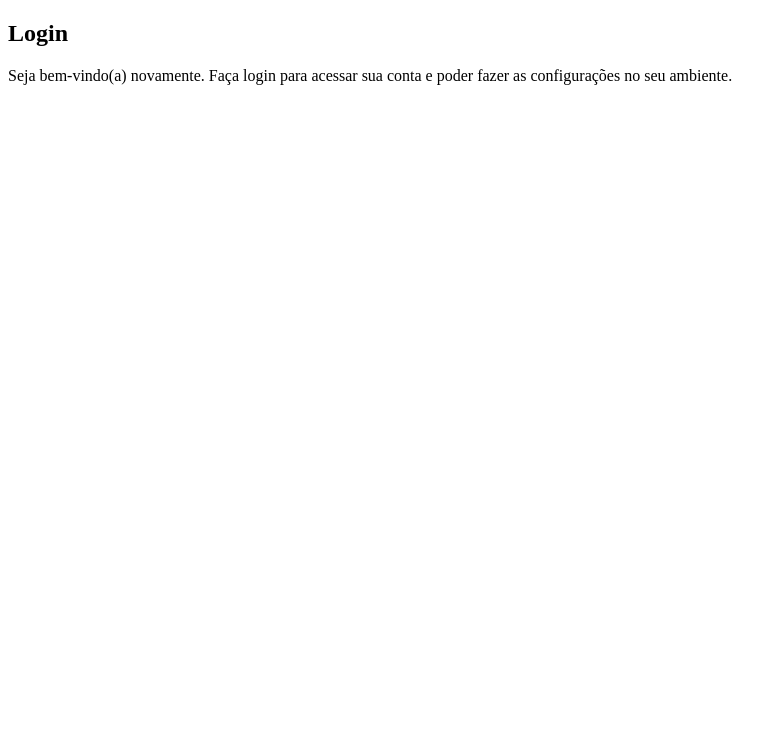
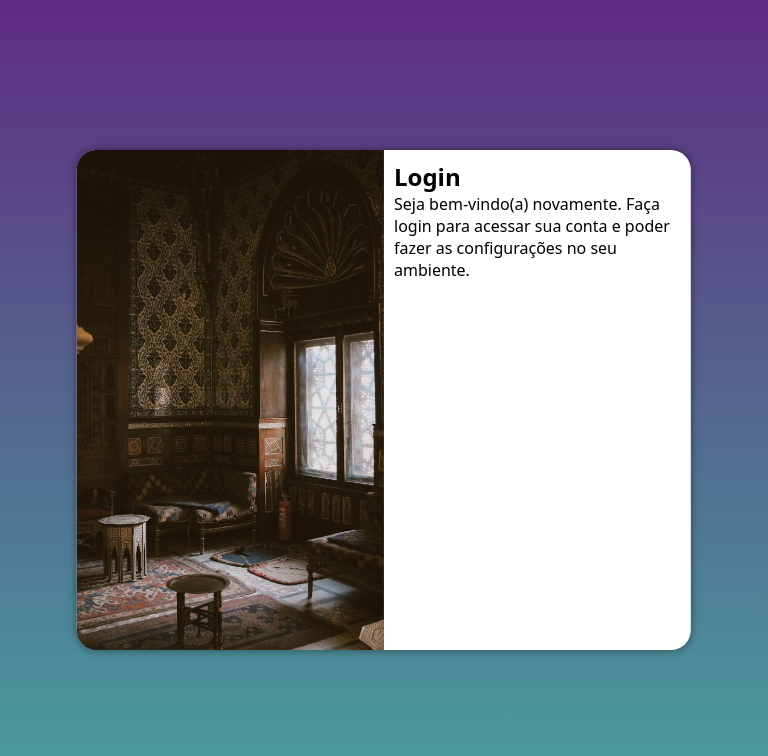
Before and after one commit to AugustoFrazeto1/projeto-login, a plain HTML site: page index.html in a window 768 px wide. Drawn offline with Linux system fonts and the light colour scheme.

Commit message:
media query

```diff
--- /dev/null
+++ b/estilos/media-query.css
@@ -0,0 +1,48 @@
+@charset "UTF-8";
+
+/* Typical Device Breakpoints
+-----------------------------
+Pequenas telas: até 600px
+Celular: de 600 até 768 px
+Tablet: 768px até 992px
+Desktop: 992 até 1200 px
+Grandes Telas acima de 1200px
+*/
+
+@media screen and (min-width: 768px) and (max-width: 992px) {
+    body {
+        background-image: linear-gradient(to top, #49a09d, #5f2c82);
+    }
+    section#login {
+        width: 80vw;
+    }
+
+    section#login > div#imagem {
+        float: left;
+        width: 30%;
+        height: 100%;
+    }
+    section#login > div#formulario {
+        float: right;
+        width: 70%;
+    }
+    @media screen and (min-width: 992px) {
+        body {
+            background-image: linear-gradient(to top, #49a09d, #5f2c82);
+        }
+        section#login {
+            width: 990px;
+
+        }
+    }
+    section#login > div#imagem {
+        float: left;
+        width: 50%;
+        height: 100%;
+    }
+
+    section#login > div#formulario {
+        float: right;
+        width: 50%;
+    }
+}
--- a/estilos/style.css
+++ b/estilos/style.css
@@ -5,3 +5,47 @@ Paltea de cores
 Verde:49a09d
 lilás:#5f2c82
 */
+
+* {
+    font-family: system-ui, -apple-system, BlinkMacSystemFont, 'Segoe UI', Roboto, Oxygen, Ubuntu, Cantarell, 'Open Sans', 'Helvetica Neue', sans-serif;
+    padding: 0px;
+    margin: 0px;
+    box-sizing: border-box;
+
+}
+
+body, html {
+    background-color: #5f2c82;
+    height: 100vh;
+    width: 100vw;
+}
+main {
+    position: relative;
+    height: 100vh;
+    width: 100vw;
+}
+section#login {
+    position: absolute;
+    top: 50%;
+    left: 50%;
+    transform: translate(-50%, -50%);
+    background-color: white;
+    width: 250px;
+    height: 500px;
+    border-radius: 20px;
+    box-shadow: 0px 0px 10px rgba(0, 0, 0, 0.461);
+    overflow: hidden;
+    transition: width .3s, height .3s;
+    transition-timing-function: ease;
+}
+section#login > div#imagem {
+    display: block;
+    background: #5f2c82 url(../imagens/fundo.jpg) no-repeat;
+    background-size: cover;
+    background-position: left bottom;
+    height: 200px;
+}
+section#login > div#formulario {
+    display: block;
+    padding: 10px;
+}
--- a/index.html
+++ b/index.html
@@ -5,6 +5,7 @@
     <meta name="viewport" content="width=device-width, initial-scale=1.0">
     <title>Login</title>
     <link rel="stylesheet" href="estilos/style.css">
+    <link rel="stylesheet" href="estilos/media-query.css">
 </head>
 <body>
     <main>
```
